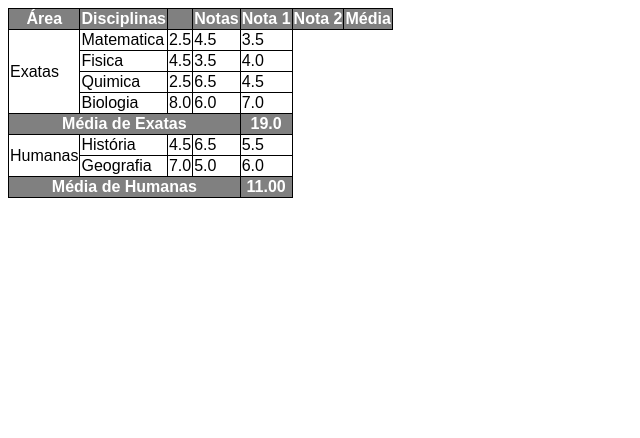
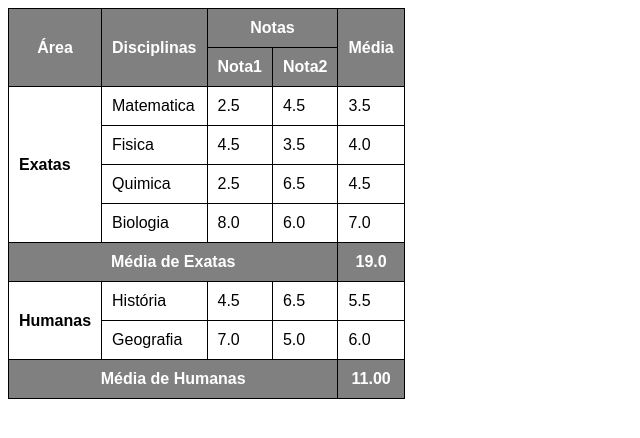
Before and after one commit to mayconferreirareis/html-css, a plain HTML site: page Desafios/Desafio 14/tabela.html in a window 1280 px wide. Shown: the whole page, without its empty margins (0-640 px from the left). Drawn offline with Linux system fonts and the light colour scheme.

Commit message:
atualizando desafio 14

```diff
--- a/Desafios/Desafio 14/tabela.html
+++ b/Desafios/Desafio 14/tabela.html
@@ -15,16 +15,20 @@
         thead {
             background-color: gray;
             color: white;
-            padding: 20px;
+
         }
 
         td,th {
             border: 1px solid black;
+            padding: 10px;
         }
 
         th {
             background-color: gray;
             color: white;
+        }
+        td.negrito {
+            font-weight: bold;
         }
 
     </style>
@@ -33,19 +37,22 @@
     <table>
 
             <thead>
-                <th>Área</th>
-                <th>Disciplinas</th>
-                <th>
-                    <th>Notas</th>
-                    <th>Nota 1</th>
-                    <th>Nota 2</th>
-                </th>
-                <th>Média</th>
+                <tr>
+                    <th rowspan="2">Área</th>
+                    <th rowspan="2">Disciplinas</th>
+                    <th colspan="2">Notas</th>
+                    <th rowspan="2">Média</th>
+                </tr>
+
+                <tr>
+                    <th>Nota1</th>
+                    <th>Nota2</th>
+                </tr>
             </thead>
 
             <tbody>
              <tr>
-                <td rowspan="4">Exatas</td>
+                <td rowspan="4" class="negrito">Exatas</td>
                 <td>Matematica</td>
                 <td>2.5</td>
                 <td>4.5</td>
@@ -78,7 +85,7 @@
              </tr>
 
              <tr>
-                <td rowspan="2">Humanas</td>
+                <td rowspan="2" class="negrito">Humanas</td>
                 <td>História</td>
                 <td>4.5</td>
                 <td>6.5</td>
```
